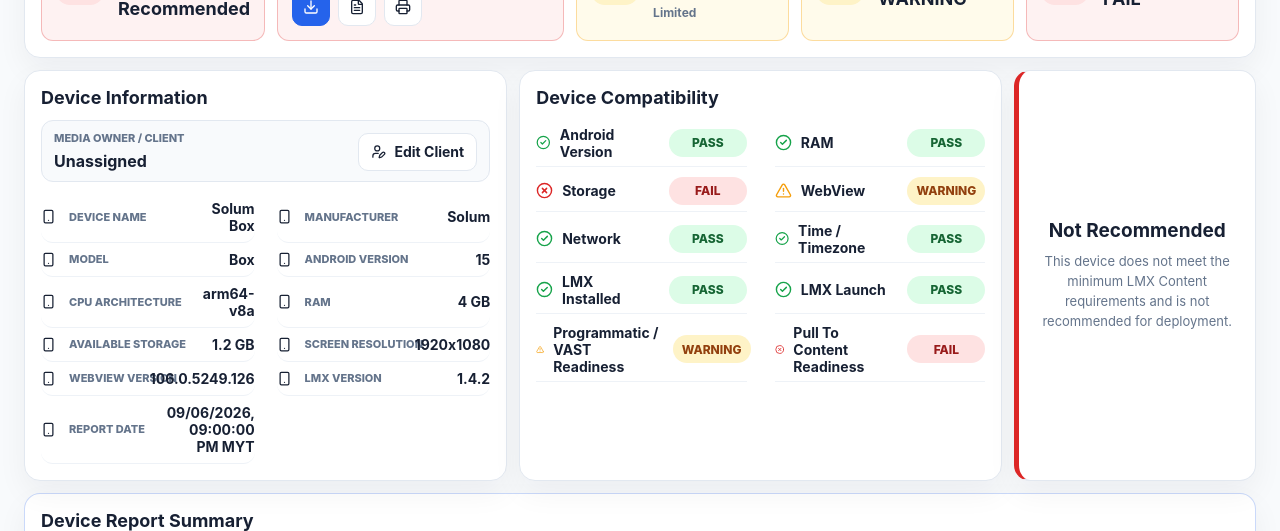
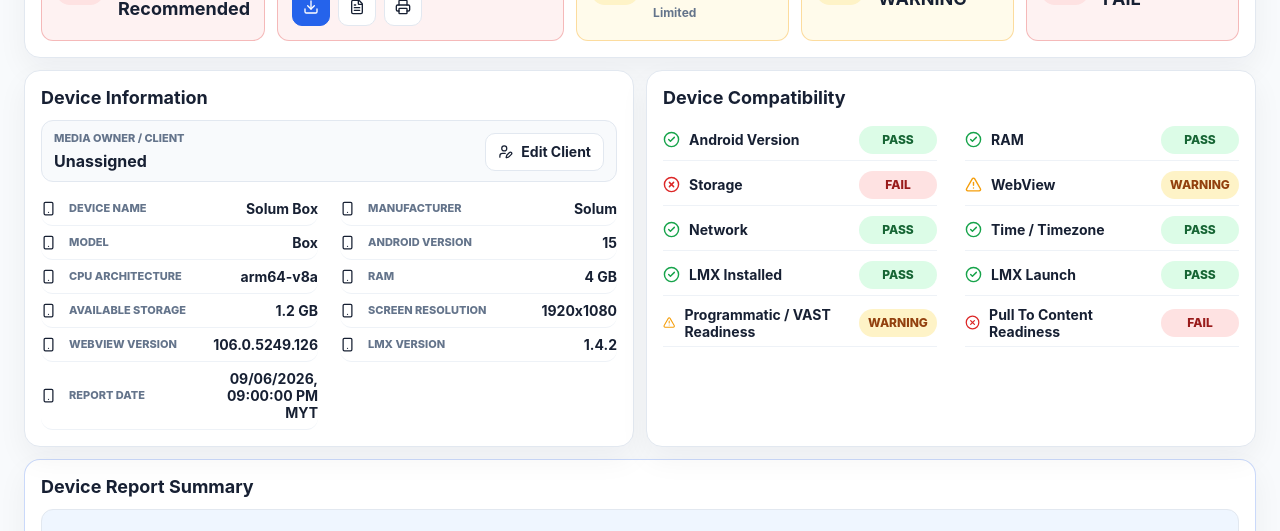
Before and after one commit to grympha/Device-Certification-Platform, a React (Vite) app in the folder dashboard/: page / in a window 1280 px wide. Shown: the part 227-758 px from the top of the page. Built offline with nearby package versions, Linux system fonts and the light colour scheme; no server answers.

Commit message:
Remove dashboard conclusion card

```diff
--- a/dashboard/src/main.jsx
+++ b/dashboard/src/main.jsx
@@ -236,7 +236,7 @@ function App() {
       </header>
 
       <ExecutiveSummary report={report} apiOnline={apiOnline} />
-      <div className="split-grid split-grid-certification">
+      <div className="split-grid split-grid-halves">
         <DeviceInformation
           device={deviceDetail}
           report={report}
@@ -253,7 +253,6 @@ function App() {
           onSave={saveOwner}
         />
         <CompatibilityAssessment report={report} />
-        <CertificationConclusion report={report} />
       </div>
       <DeviceReportSummary report={report} />
       <DeviceHistory device={deviceDetail} report={report} onSelectReport={loadReport} />
@@ -403,17 +402,6 @@ function DeviceReportSummary({ report }) {
         <SummaryList title="Problems" items={summary.failed_points} tone="fail" />
         <SummaryList title="Recommended Actions" items={summary.recommended_actions} tone="neutral" />
       </div>
-    </section>
-  );
-}
-
-function CertificationConclusion({ report }) {
-  const raw = report.raw_json || {};
-  const finalRecommendation = report.final_recommendation || raw.final_recommendation || finalRecommendationFrom(report.final_status);
-  return (
-    <section className={`section-card conclusion-card ${statusTone(report.final_status)}`}>
-      <strong>{finalRecommendation}</strong>
-      <p>{conclusionText(report.final_status)}</p>
     </section>
   );
 }
--- a/dashboard/src/styles.css
+++ b/dashboard/src/styles.css
@@ -204,8 +204,8 @@ input {
   margin-top: 0;
 }
 
-.split-grid-certification {
-  grid-template-columns: minmax(0, 2fr) minmax(0, 2fr) minmax(240px, 1fr);
+.split-grid-halves {
+  grid-template-columns: repeat(2, minmax(0, 1fr));
 }
 
 .split-grid-summary {
@@ -527,44 +527,6 @@ li {
   color: var(--muted);
 }
 
-.conclusion-card {
-  display: grid;
-  align-content: center;
-  min-height: 100%;
-  padding: 18px;
-  border-left: 5px solid var(--blue);
-  text-align: center;
-}
-
-.conclusion-card.pass {
-  border-left-color: var(--success);
-}
-
-.conclusion-card.warning {
-  border-left-color: var(--warning);
-}
-
-.conclusion-card.fail {
-  border-left-color: var(--failure);
-}
-
-.conclusion-card > strong {
-  display: block;
-  margin-bottom: 8px;
-  font-size: 19px;
-  line-height: 1.25;
-}
-
-.conclusion-card p {
-  max-width: 260px;
-  margin-right: auto;
-  margin-bottom: 0;
-  margin-left: auto;
-  color: var(--muted);
-  font-size: 13px;
-  line-height: 1.55;
-}
-
 .history-table-wrap {
   overflow-x: auto;
 }
@@ -659,7 +621,7 @@ li {
 }
 
 @media (max-width: 1020px) {
-  .split-grid-certification,
+  .split-grid-halves,
   .split-grid-summary {
     grid-template-columns: 1fr;
   }
@@ -694,7 +656,7 @@ li {
 
   .executive-grid,
   .assessment-grid,
-  .split-grid-certification,
+  .split-grid-halves,
   .split-grid-summary,
   .summary-grid {
     grid-template-columns: 1fr;
```
